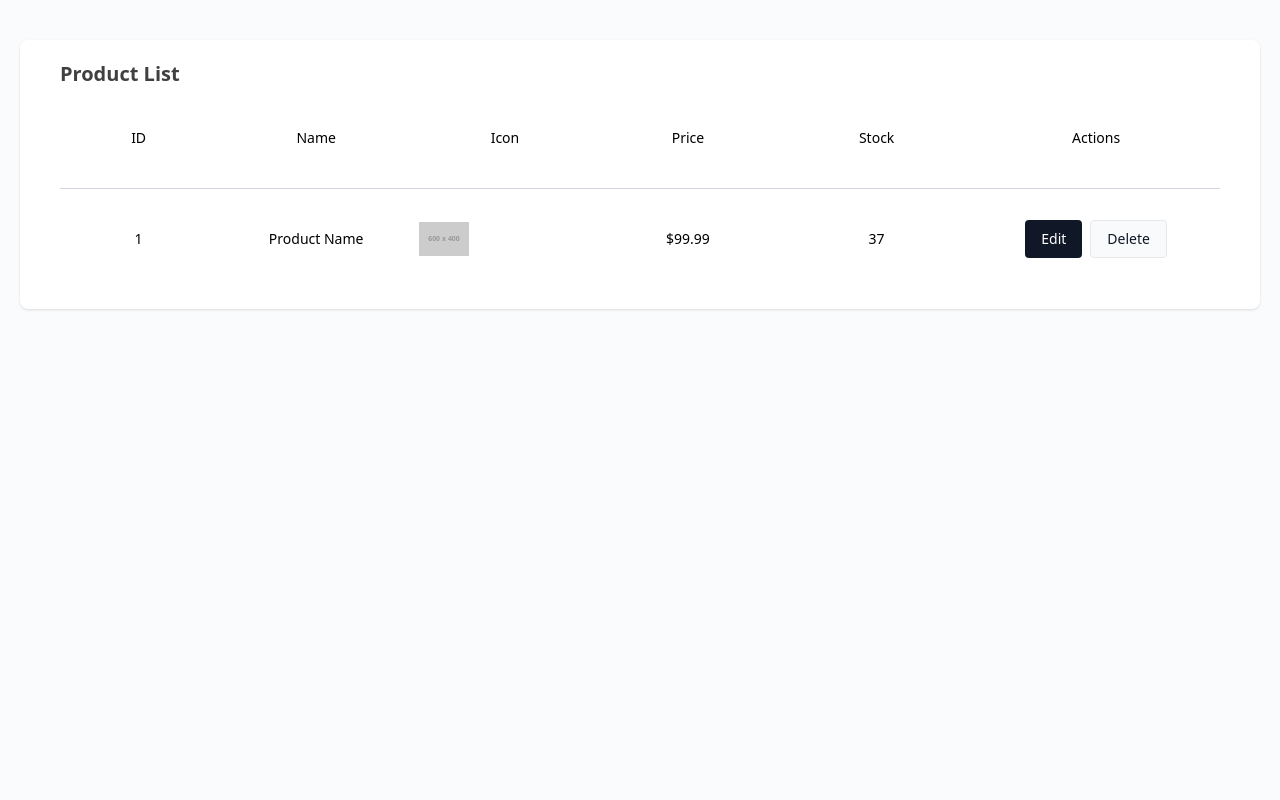
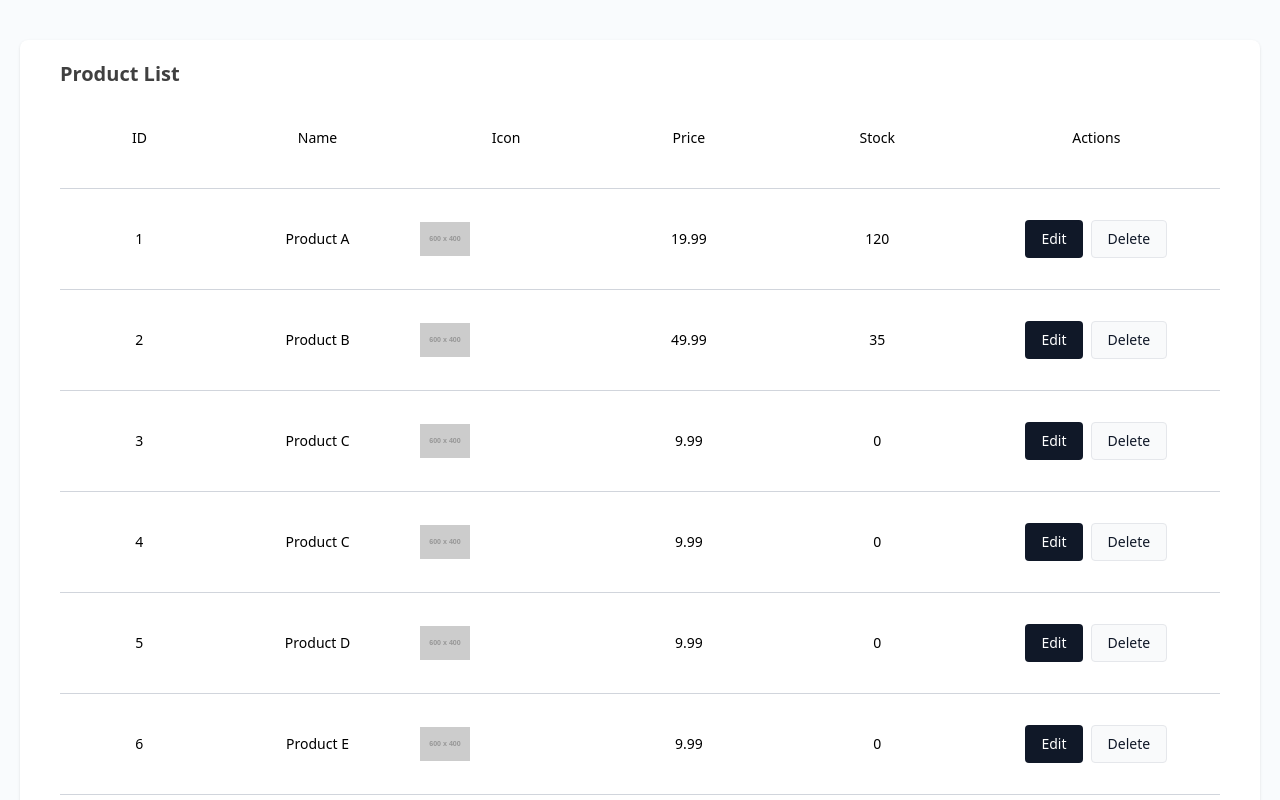
Before and after one commit to rastz/iai-product-list-app, a React (Vite) app: page / in a window 1280 px wide. Shown: the top 800 px of the page. Built offline with nearby package versions, Linux system fonts and the light colour scheme.

Commit message:
feat: map api data to frontend table

```diff
--- a/src/App.tsx
+++ b/src/App.tsx
@@ -1,3 +1,4 @@
+import { Fragment } from "react/jsx-runtime";
 import { Box } from "./components/Box";
 import { Button } from "./components/Button";
 import { Grid } from "./components/Grid";
@@ -10,8 +11,12 @@ import { TableCell } from "./components/TableCell";
 import { TableHead } from "./components/TableHead";
 import { TableHeader } from "./components/TableHeader";
 import { TableRow } from "./components/TableRow";
+import data from "./data/products.json";
+import { Product } from "./types";
 
 function App() {
+  const products: Product[] = data.items;
+
   return (
     <Main>
       <Section>
@@ -31,20 +36,22 @@ function App() {
             </TableHeader>
 
             <TableBody>
-              <TableRow>
-                <TableHead scope="row">1</TableHead>
+              {products.map((product) => {
+                return (
+                  <TableRow key={product.id}>
+                    <TableHead scope="row">{product.id}</TableHead>
 
-                <TableCell>Product Name</TableCell>
+                    <TableCell>{product.name}</TableCell>
                     <TableCell>
                       <img
-                    src="https://placehold.co/600x400?font=montserrat"
-                    alt=""
+                        src={product.img.url}
+                        alt={product.img.alt}
                         width="50"
                         height="50"
                       />
                     </TableCell>
-                <TableCell>$99.99</TableCell>
-                <TableCell>37</TableCell>
+                    <TableCell>{product.price}</TableCell>
+                    <TableCell>{product.stock}</TableCell>
                     <TableCell>
                       <Grid>
                         <Button variant="primary">Edit</Button>
@@ -52,6 +59,8 @@ function App() {
                       </Grid>
                     </TableCell>
                   </TableRow>
+                );
+              })}
             </TableBody>
           </Table>
         </Box>
```
Lines whose indentation alone changed are shown as unchanged.
